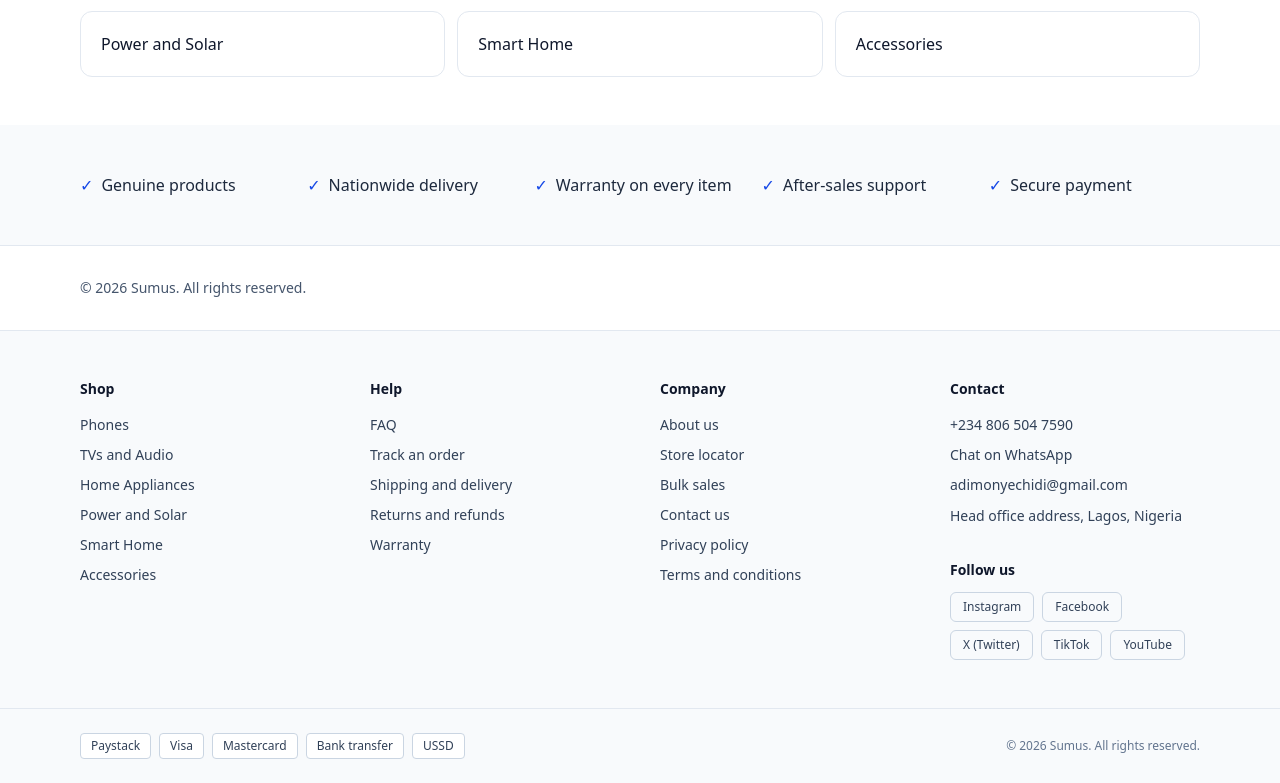
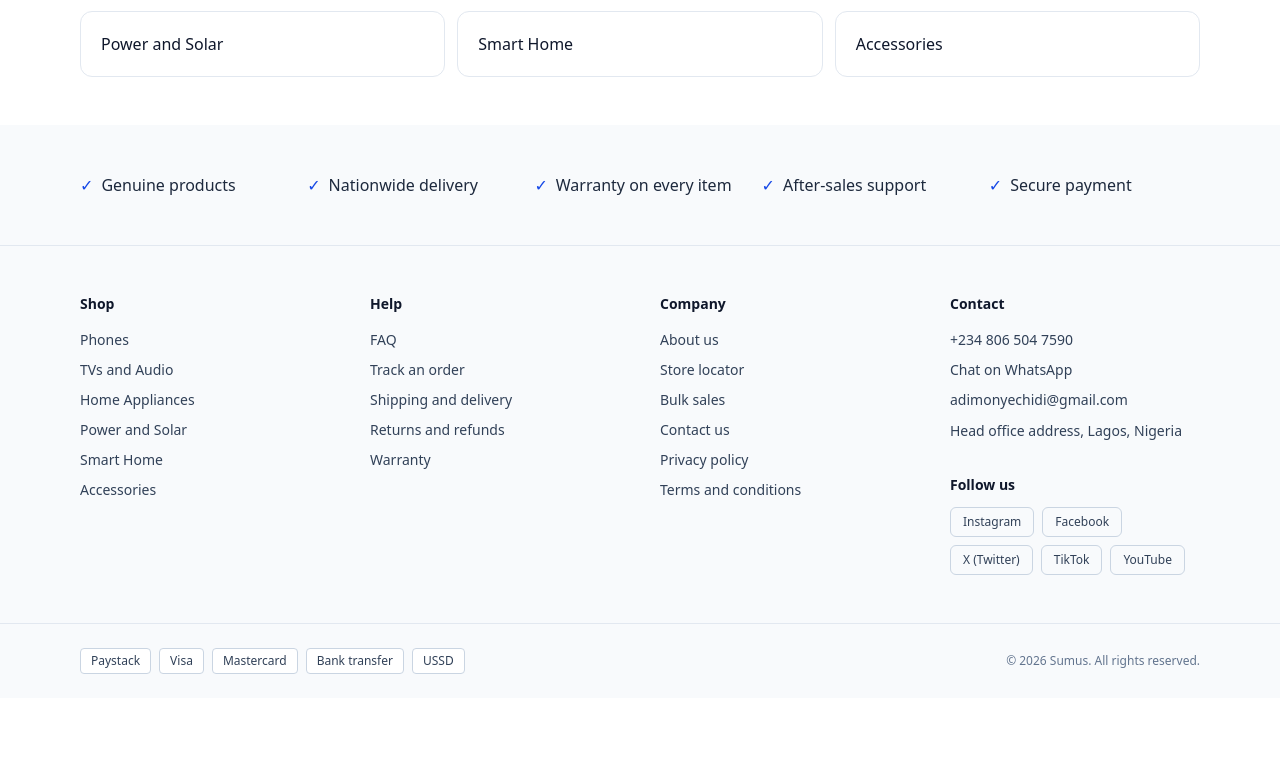
Before and after one commit to thavlad/Sumus, a Next.js app: page / in a window 1280 px wide. Shown: the part 819-1602 px from the top of the page. After the commit the page ends 1517 px from the top, so only its background shows below. Built offline with nearby package versions, Linux system fonts and the light colour scheme; no server answers; the database is empty.

Commit message:
Update page.tsx

```diff
--- a/app/page.tsx
+++ b/app/page.tsx
@@ -75,12 +75,6 @@ export default function HomePage() {
           </div>
         </section>
       </main>
-
-      <footer className="border-t border-slate-200">
-        <div className="mx-auto max-w-6xl px-4 py-8 text-sm text-slate-600">
-          © {new Date().getFullYear()} {STORE_NAME}. All rights reserved.
-        </div>
-      </footer>
     </>
   );
 }
```
